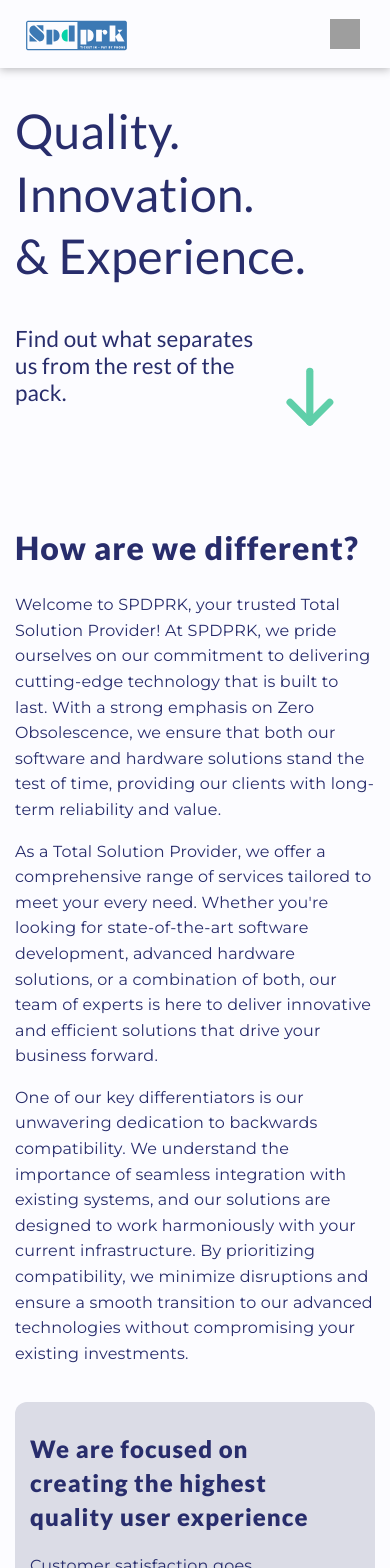
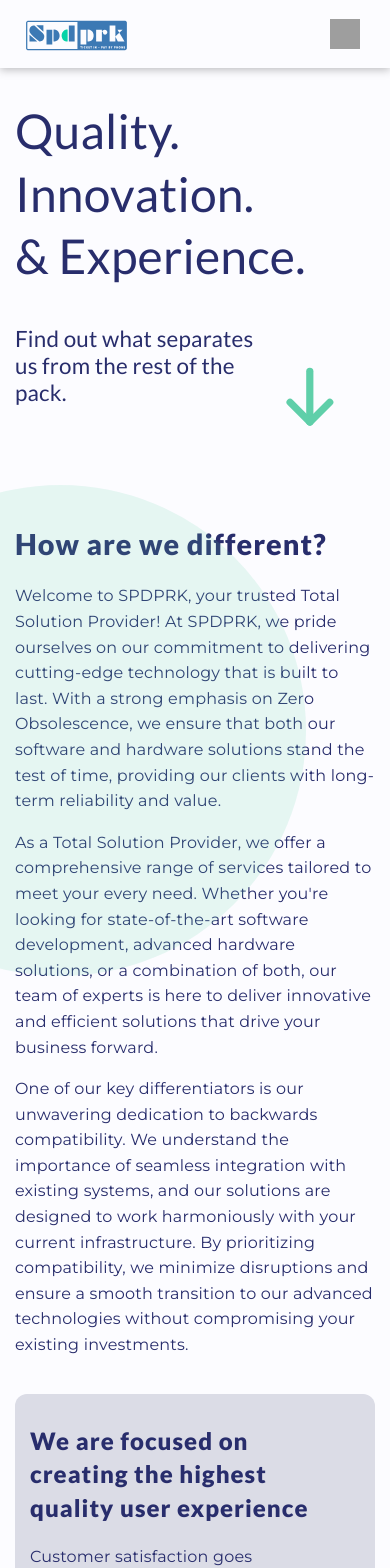
Before and after one commit to justinshane13/aether, a Next.js app: page /about in a window 390 px wide. Shown: the top 1568 px of the page. Built offline with nearby package versions, Linux system fonts and the light colour scheme; grey boxes are pictures that could not be loaded.

Commit message:
add background green bubble to About page

```diff
--- a/pages/about.js
+++ b/pages/about.js
@@ -61,7 +61,7 @@ const About = () => {
                             <p>Welcome to SPDPRK, your trusted Total Solution Provider! At SPDPRK, we pride ourselves on our commitment to delivering cutting-edge technology that is built to last. With a strong emphasis on Zero Obsolescence, we ensure that both our software and hardware solutions stand the test of time, providing our clients with long-term reliability and value.</p>
                             <p>As a Total Solution Provider, we offer a comprehensive range of services tailored to meet your every need. Whether you're looking for state-of-the-art software development, advanced hardware solutions, or a combination of both, our team of experts is here to deliver innovative and efficient solutions that drive your business forward.</p>
                             <p>One of our key differentiators is our unwavering dedication to backwards compatibility. We understand the importance of seamless integration with existing systems, and our solutions are designed to work harmoniously with your current infrastructure. By prioritizing compatibility, we minimize disruptions and ensure a smooth transition to our advanced technologies without compromising your existing investments.</p>
-                            <div className={styles.background4}></div>
+                            <div className={styles.background3}></div>
                         </div>
                     </motion.div>
                     <motion.div
--- a/styles/About.module.css
+++ b/styles/About.module.css
@@ -348,12 +348,23 @@
         margin-top: 40px;
     }
 
+    .background3 {
+        position: absolute;
+        width: 491.08px;
+        height: 491.08px;
+        left: -200px;
+        top: 0px;
+        background: rgba(95, 207, 169, 0.15);
+        border-radius: 245.538px;
+        z-index: 0;
+    }
+
     .aboutSection1 {
         padding-top: 20px;
     }
 
     .aboutSection1 > h1 {
-        font-size: 2em;
+        font-size: 1.8em;
     }
 
     .aboutSection1 > p {
--- a/styles/Home.module.css
+++ b/styles/Home.module.css
@@ -1,4 +1,5 @@
 @import url('https://fonts.googleapis.com/css2?family=Montserrat:wght@300;400;500;600;700;800;900&display=swap');
+
 .background3 {
   position: absolute;
   width: 491.08px;
```
